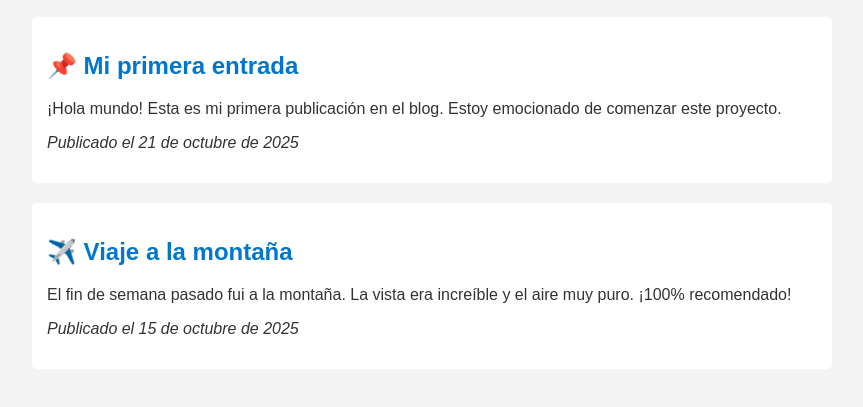
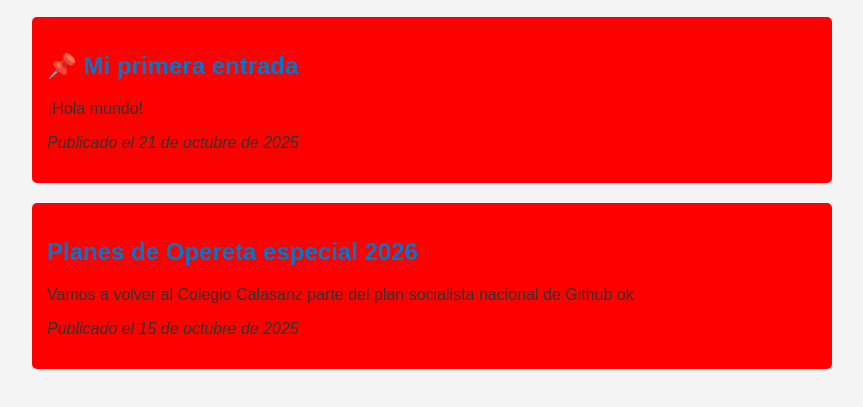
Before and after one commit to Luna2712/beorlegui-uwu-, a plain HTML site: page blog.html in a window 1280 px wide. Shown: the part 167-574 px from the top of the page, without its empty margins (208-1071 px from the left). Drawn offline with Linux system fonts and the light colour scheme.

Commit message:
Update blog.html

```diff
--- a/blog.html
+++ b/blog.html
@@ -19,7 +19,7 @@
             padding: 15px 0;
         }
         article {
-            background-color: white;
+            background-color: red;
             padding: 15px;
             margin: 20px 0;
             border-radius: 5px;
@@ -38,13 +38,13 @@
     <main>
         <article>
             <h2>📌 Mi primera entrada</h2>
-            <p>¡Hola mundo! Esta es mi primera publicación en el blog. Estoy emocionado de comenzar este proyecto.</p>
+            <p>¡Hola mundo! </p>
             <p><em>Publicado el 21 de octubre de 2025</em></p>
         </article>
 
         <article>
-            <h2>✈️ Viaje a la montaña</h2>
-            <p>El fin de semana pasado fui a la montaña. La vista era increíble y el aire muy puro. ¡100% recomendado!</p>
+            <h2>Planes de Opereta especial 2026</h2>
+            <p>Vamos a volver al Colegio Calasanz parte del plan socialista nacional de Github ok</p>
             <p><em>Publicado el 15 de octubre de 2025</em></p>
         </article>
     </main>
```
